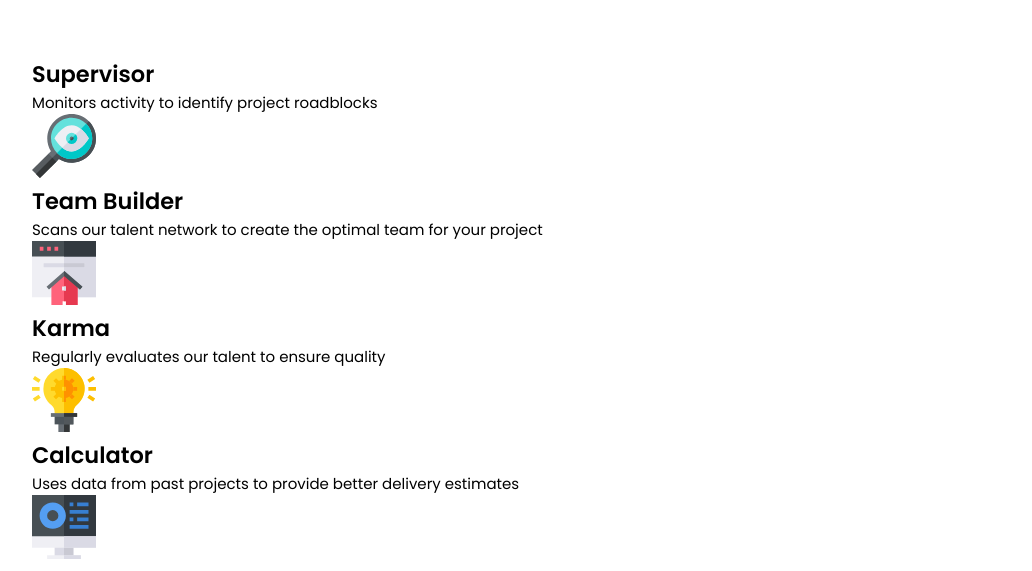
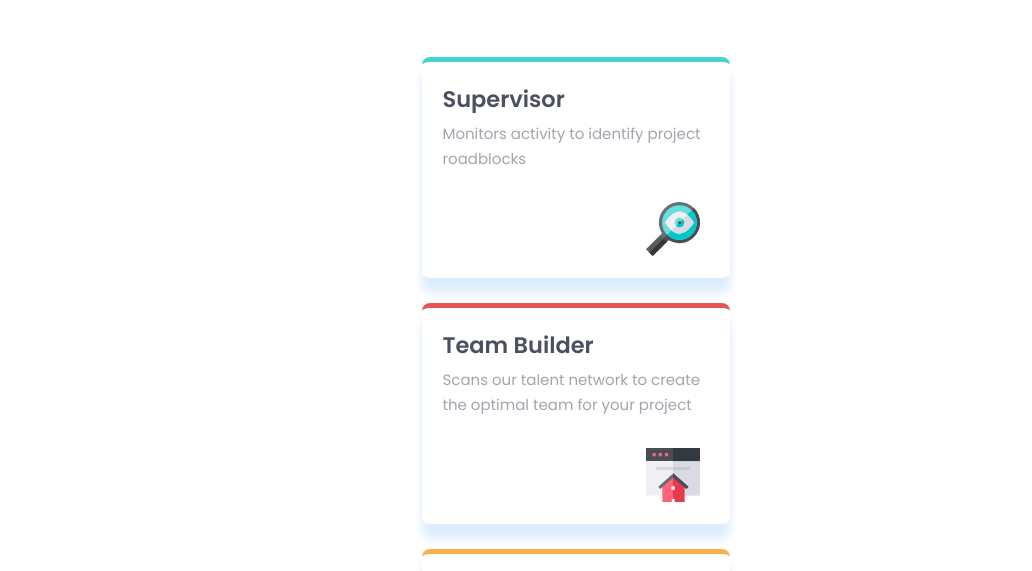
Before and after one commit to DariusMatthews/feature-cards_page, a website: page index.html in a window 1280 px wide. Shown: the part 199-770 px from the top of the page, without its empty margins (64-1096 px from the left). Drawn offline with Linux system fonts and the light colour scheme.

Commit message:
finished card styles and completed mobile version

```diff
--- a/index.html
+++ b/index.html
@@ -25,7 +25,7 @@
     </header>
 
     <!-- Main cards  -->
-    <main>
+    <main class="grid-container">
 
       <!-- Cyan card  -->
       <div class="card card--cyan">
@@ -35,8 +35,8 @@
         <p class="card__content">
           Monitors activity to identify project roadblocks
         </p>
-        <div class="card__img">
-          <img src="/images/icon-supervisor.svg" alt="supervisor">
+        <div class="card__img-container">
+          <img class="card__img" src="/images/icon-supervisor.svg" alt="supervisor">
         </div>
       </div>
 
@@ -48,8 +48,8 @@
         <p class="card__content">
           Scans our talent network to create the optimal team for your project
         </p>
-        <div class="card__img">
-          <img src="/images/icon-team-builder.svg" alt="team-builder">
+        <div class="card__img-container">
+          <img class="card__img" src="/images/icon-team-builder.svg" alt="team-builder">
         </div>
       </div>
 
@@ -61,21 +61,21 @@
         <p class="card__content">
           Regularly evaluates our talent to ensure quality
         </p>
-        <div class="card__img">
-          <img src="/images/icon-karma.svg" alt="karma">
+        <div class="card__img-container">
+          <img class="card__img" src="/images/icon-karma.svg" alt="karma">
         </div>
       </div>
 
       <!-- Blue card  -->
-      <div class="card card--blue">
+      <div class="card card--blue mg-bottom">
         <h2 class="card__title">
           Calculator
         </h2>
         <p class="card__content">
           Uses data from past projects to provide better delivery estimates
         </p>
-        <div class="card__img">
-          <img src="/images/icon-calculator.svg" alt="calculator">
+        <div class="card__img-container">
+          <img class="card__img" src="/images/icon-calculator.svg" alt="calculator">
         </div>
       </div>
 
--- a/scss/2-layout/_small-screen.scss
+++ b/scss/2-layout/_small-screen.scss
@@ -1,8 +1,20 @@
 // media query for mobile screen size layout 375px
 
 @media only screen and (min-width: $mobile-width) {
+
   .container {
     width: 85%;
     margin: auto;
+
+    .grid-container {
+      display: grid;
+      justify-items: center;
+      row-gap: 1.7rem;
+
+      .mg-bottom {
+        margin-bottom: 5rem;
+      }
+    }
   }
+
 }
--- a/scss/3-modules/_card.scss
+++ b/scss/3-modules/_card.scss
@@ -0,0 +1,46 @@
+//Card Block Styles
+
+.card {
+  width: 20.5rem;
+  height: 14.7rem;
+  box-shadow: 0 15px 10px $blue-fade;
+  border-radius: 8px;
+  padding: 1.35rem;
+  display: flex;
+  flex-direction: column;
+
+  &--cyan {
+    border-top: solid 5px $cyan;
+  }
+
+  &--red {
+    border-top: solid 5px $red;
+  }
+
+  &--orange {
+    border-top: solid 5px $orange;
+  }
+
+  &--blue {
+    border-top: solid 5px $blue;
+  }
+
+  &__title {
+    color: $dark-blue;
+    margin-bottom: .3rem;
+  }
+
+  &__content {
+    color: $grey-blue;
+    line-height: 1.7rem;
+    padding-bottom: 2rem;
+  }
+
+  &__img-container {
+    align-self: flex-end;
+  }
+
+  &__img {
+    width: 85%;
+  }
+}
--- a/scss/_variables.scss
+++ b/scss/_variables.scss
@@ -5,10 +5,11 @@ $mobile-width: 375px;
 $desktop-width: 1440px;
 
 // CARD COLORS
-$cyan: hsl(0, 78%, 62%);
+$cyan: hsl(180, 62%, 55%);
 $red: hsl(0, 78%, 62%);
 $orange: hsl(34, 97%, 64%);
 $blue: hsl(212, 86%, 64%);
+$blue-fade: hsla(212, 86%, 64%, 0.2);
 
 // TEXT COLORS
 $dark-blue: hsl(234, 12%, 34%);
```
Also changed, not shown: css/app.css.
